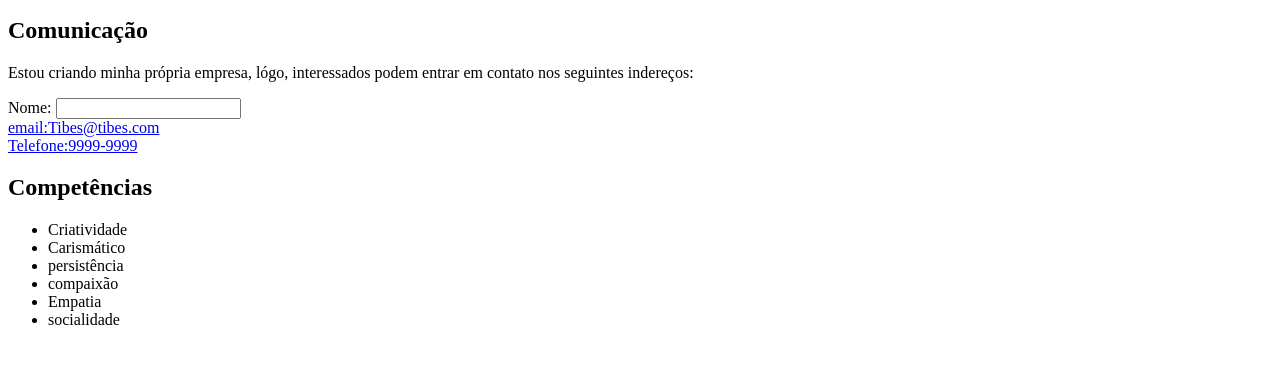
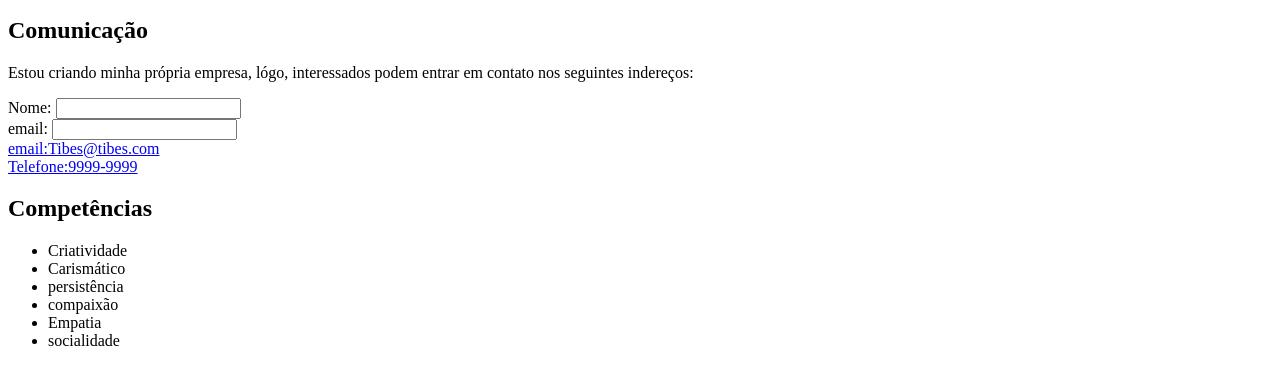
Before and after one commit to Vinicius3306/Vin-cius-Programador, a plain HTML site: page index.html in a window 1280 px wide. Shown: the part 560-926 px from the top of the page. Before the commit the page ends 905 px from the top, so only its background shows below. Drawn offline with Linux system fonts and the light colour scheme.

Commit message:
Update index.html

```diff
--- a/index.html
+++ b/index.html
@@ -36,7 +36,10 @@
             </article>
             <form action="">
                 <label for="Nome">Nome: </label>
-                <input type="Nome"Name="Nome">
+                <input type="Nome"Name="Nome"><br>
+
+                <label for="email">email: </label>
+                <input type="email"Name="email"><br>
             </form>
         <aside>
             <article>
```
